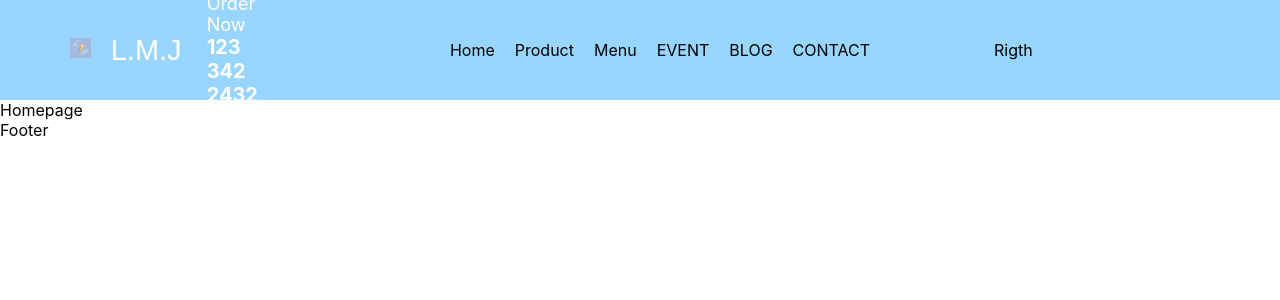
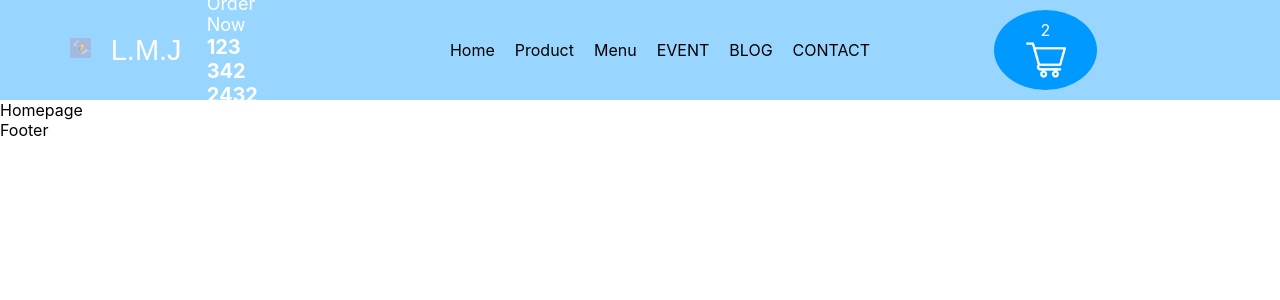
Before and after one commit to barbaroreyes/tosell, a Next.js app: page / in a window 1280 px wide. Shown: the top 300 px of the page. Built offline with nearby package versions, Linux system fonts and the light colour scheme.

Commit message:
added-cart-image

```diff
--- a/Compo/NavBar.js
+++ b/Compo/NavBar.js
@@ -27,7 +27,13 @@ const NavBar = () => {
 
         </ul>
       </div>
-      <div className = {styles.item}>Rigth</div>
+      <div className = {styles.item}>
+        <div className={styles.cart}>
+        <Image src='/img/cart-ui.png' alt="picture" width="40" height="40" />
+        <div className = {styles.count}>2</div>
+        </div>
+
+      </div>
     </div>
   )
 }
--- a/styles/Navbar.module.css
+++ b/styles/Navbar.module.css
@@ -57,3 +57,17 @@ padding:20px;
   justify-content: center;
 
 }
+.cart{
+  width:103px;
+  height: 10vh;
+  background-color:  #0099ff ;
+  border-radius: 50%;
+  padding: 10px;
+  display: flex;
+  justify-content: center;
+  align-items: center;
+  flex-direction: column-reverse;
+}
+.count{
+  color: #fff;
+}
```
Also changed, not shown: public/img/cart-ui.png (added).
